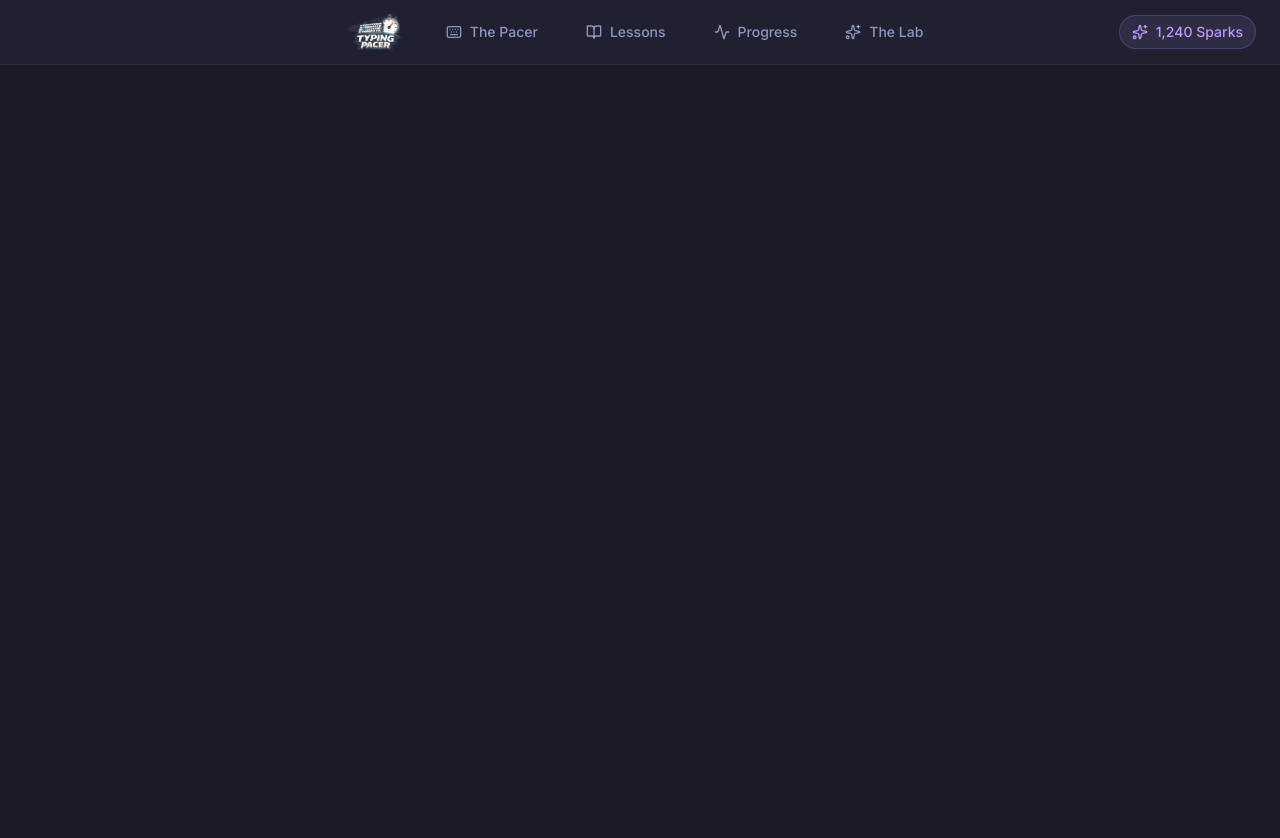
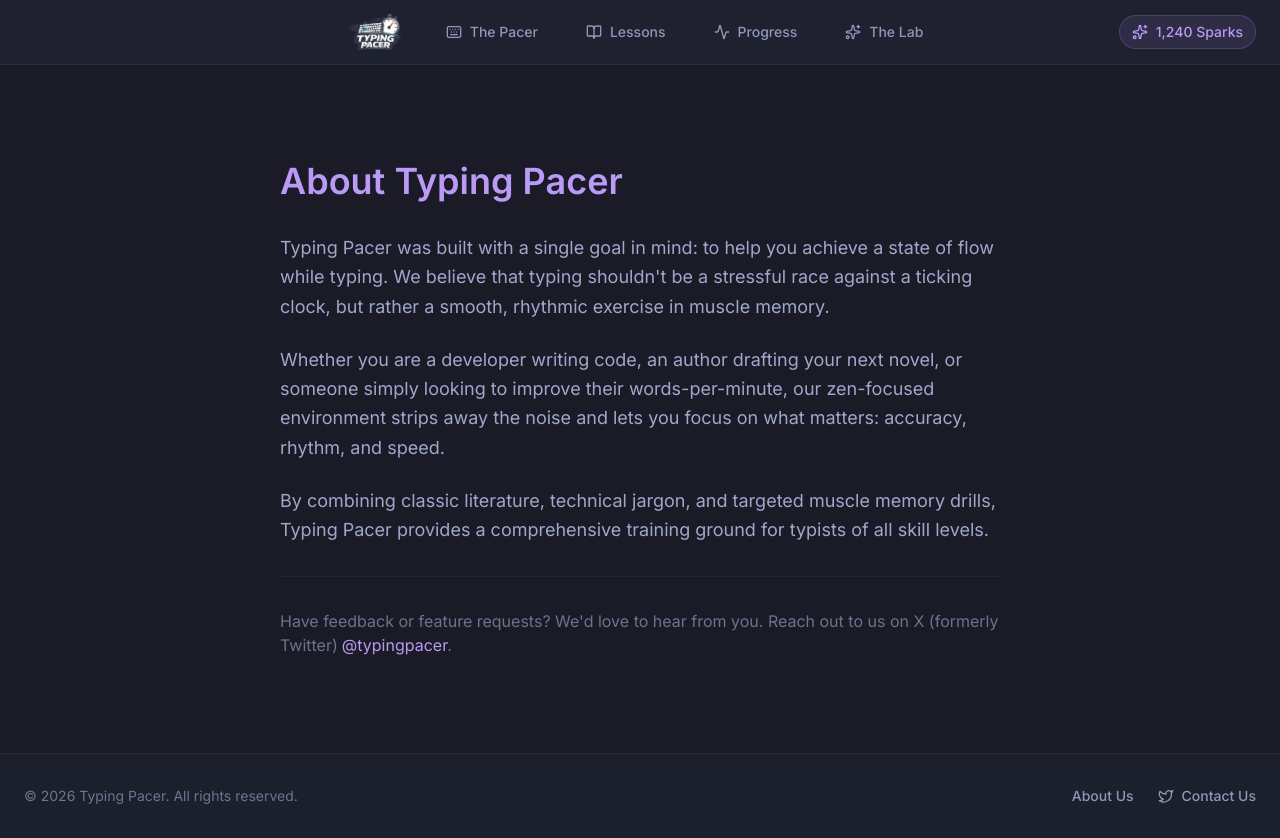
Before and after one commit to JaceBillion/typing-pacer, a React (Vite) app: page /about in a window 1280 px wide. Before the commit the page ends 800 px from the top, so only its background shows below. Built offline with nearby package versions, Linux system fonts and the light colour scheme.

Commit message:
Add files via upload

```diff
--- a/src/App.tsx
+++ b/src/App.tsx
@@ -1,24 +1,28 @@
 import React from 'react';
 import { BrowserRouter as Router, Routes, Route } from 'react-router-dom';
 import Navbar from './components/Navbar';
+import Footer from './components/Footer';
 import Home from './pages/Home';
 import Lessons from './pages/Lessons';
 import Progress from './pages/Progress';
 import Lab from './pages/Lab';
+import About from './pages/About';
 
 export default function App() {
   return (
     <Router>
-      <div className="min-h-screen bg-indigo-bg text-frosted-text font-sans selection:bg-lavender-accent/30 selection:text-lavender-accent">
+      <div className="min-h-screen flex flex-col bg-indigo-bg text-frosted-text font-sans selection:bg-lavender-accent/30 selection:text-lavender-accent">
         <Navbar />
-        <main>
+        <main className="flex-1">
           <Routes>
             <Route path="/" element={<Home />} />
             <Route path="/lessons" element={<Lessons />} />
             <Route path="/progress" element={<Progress />} />
             <Route path="/lab" element={<Lab />} />
+            <Route path="/about" element={<About />} />
           </Routes>
         </main>
+        <Footer />
       </div>
     </Router>
   );
--- /dev/null
+++ b/src/components/Footer.tsx
@@ -0,0 +1,31 @@
+import React from 'react';
+import { Link } from 'react-router-dom';
+import { Twitter } from 'lucide-react';
+
+export default function Footer() {
+  const currentYear = new Date().getFullYear();
+
+  return (
+    <footer className="w-full border-t border-white/5 bg-slate-ui/30 py-8 mt-auto">
+      <div className="max-w-7xl mx-auto px-6 flex flex-col md:flex-row justify-between items-center gap-4">
+        <div className="text-frosted-text/50 text-sm">
+          &copy; {currentYear} Typing Pacer. All rights reserved.
+        </div>
+        <div className="flex items-center gap-6 text-sm font-medium">
+          <Link to="/about" className="text-frosted-text/70 hover:text-lavender-accent transition-colors">
+            About Us
+          </Link>
+          <a
+            href="https://x.com/typingpacer"
+            target="_blank"
+            rel="noopener noreferrer"
+            className="flex items-center gap-2 text-frosted-text/70 hover:text-lavender-accent transition-colors"
+          >
+            <Twitter className="w-4 h-4" />
+            Contact Us
+          </a>
+        </div>
+      </div>
+    </footer>
+  );
+}
--- /dev/null
+++ b/src/pages/About.tsx
@@ -0,0 +1,36 @@
+import React from 'react';
+import { motion } from 'motion/react';
+
+export default function About() {
+  return (
+    <motion.div
+      initial={{ opacity: 0, y: 20 }}
+      animate={{ opacity: 1, y: 0 }}
+      exit={{ opacity: 0, y: -20 }}
+      className="max-w-3xl mx-auto px-6 py-24 min-h-[calc(100vh-4rem-5rem)]"
+    >
+      <h1 className="text-4xl font-bold text-lavender-accent mb-8">About Typing Pacer</h1>
+
+      <div className="space-y-6 text-frosted-text/80 leading-relaxed text-lg">
+        <p>
+          Typing Pacer was built with a single goal in mind: to help you achieve a state of flow while typing.
+          We believe that typing shouldn't be a stressful race against a ticking clock, but rather a smooth,
+          rhythmic exercise in muscle memory.
+        </p>
+        <p>
+          Whether you are a developer writing code, an author drafting your next novel, or someone simply looking
+          to improve their words-per-minute, our zen-focused environment strips away the noise and lets you focus
+          on what matters: accuracy, rhythm, and speed.
+        </p>
+        <p>
+          By combining classic literature, technical jargon, and targeted muscle memory drills, Typing Pacer
+          provides a comprehensive training ground for typists of all skill levels.
+        </p>
+        <p className="pt-8 text-frosted-text/50 text-base border-t border-white/5 mt-8">
+          Have feedback or feature requests? We'd love to hear from you. Reach out to us on X (formerly Twitter)
+          <a href="https://x.com/typingpacer" target="_blank" rel="noopener noreferrer" className="text-lavender-accent hover:underline ml-1">@typingpacer</a>.
+        </p>
+      </div>
+    </motion.div>
+  );
+}
--- a/src/pages/Lessons.tsx
+++ b/src/pages/Lessons.tsx
@@ -254,6 +254,12 @@ export default function Lessons() {
               <p className="text-frosted-text/60 text-sm leading-relaxed">
                 {lesson.desc}
               </p>
+              {status === 'locked' && (
+                <div className="mt-4 pt-4 border-t border-white/5 text-xs text-frosted-text/40 font-medium flex items-center gap-1.5">
+                  <Lock className="w-3 h-3" />
+                  Complete Lesson 0{lesson.id - 1} to unlock
+                </div>
+              )}
             </div>
           );
         })}
```
